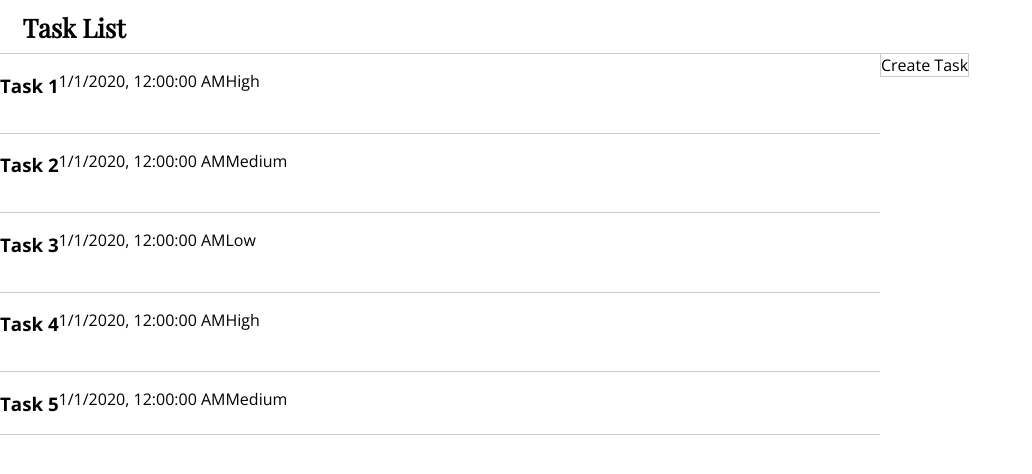
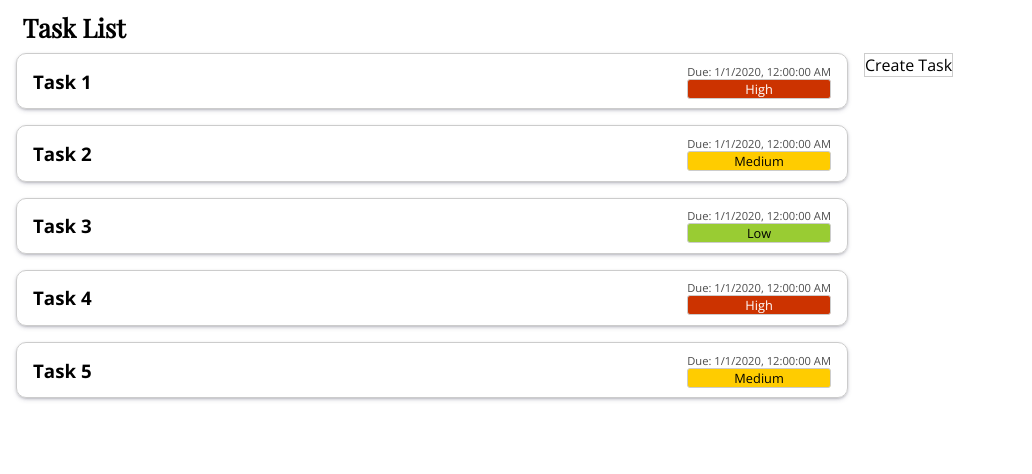
Before and after one commit to kensanangelo/task-list-demo, a React (Create React App) app: page / in a window 1280 px wide. Shown: the top 474 px of the page, without its empty margins (0-1032 px from the left). Built offline with nearby package versions, Linux system fonts and the light colour scheme.

Commit message:
Styles SingleTask (and its list in TaskList)

```diff
--- a/src/common/SingleTask/MoreSection.tsx
+++ b/src/common/SingleTask/MoreSection.tsx
@@ -1,3 +1,4 @@
+import styled from 'styled-components';
 import { Status } from '../../types/Task';
 
 interface MoreSectionProps {
@@ -8,12 +9,38 @@ interface MoreSectionProps {
 
 const MoreSection = ({ description, assignee, status }: MoreSectionProps) => {
 	return (
-		<div>
-			{description ? <p>{description}</p> : null}
-			<p>Assignee: {assignee}</p>
-			<p>{status}</p>
-		</div>
+		<Container>
+			{description ? <Description>{description}</Description> : null}
+			<Col>
+				<Item>Assignee: {assignee}</Item>
+				<Item>{status}</Item>
+			</Col>
+		</Container>
 	);
 };
 
+const Container = styled.div`
+	display: flex;
+	gap: 1rem;
+
+	margin-top: 0.5rem;
+`;
+
+const Col = styled.div`
+	margin-left: auto;
+`;
+
+const Item = styled.p`
+	margin: 0;
+	padding: 0;
+	text-align: right;
+
+	font-size: 0.8rem;
+`;
+
+const Description = styled.p`
+	margin: 0;
+	padding: 0;
+`;
+
 export default MoreSection;
--- a/src/common/SingleTask/SingleTask.tsx
+++ b/src/common/SingleTask/SingleTask.tsx
@@ -1,5 +1,5 @@
 import { useState } from 'react';
-import { Task } from '../../types/Task';
+import { Priority, Task } from '../../types/Task';
 import MoreSection from './MoreSection';
 import styled from 'styled-components';
 
@@ -12,9 +12,17 @@ const SingleTask = ({ task }: Props) => {
 
 	return (
 		<MainContainer onClick={() => setShowMore(!showMore)}>
-			<h3>{task.name}</h3>
-			<p>{new Date(task.due).toLocaleString('en-us')}</p>
-			<p>{task.priority}</p>
+			<Row>
+				<Name>{task.name}</Name>
+				<InfoCol>
+					<DueDate>
+						Due: {new Date(task.due).toLocaleString('en-us')}
+					</DueDate>
+					<PriorityComponent level={task.priority}>
+						{task.priority}
+					</PriorityComponent>
+				</InfoCol>
+			</Row>
 			{showMore && (
 				<MoreSection
 					description={task.description}
@@ -27,7 +35,60 @@ const SingleTask = ({ task }: Props) => {
 };
 
 const MainContainer = styled.button`
+	width: 100%;
+
+	padding: 0.6rem 1rem;
+
+	border: 1px solid #ccc;
+	border-radius: 10px;
+
+	box-shadow: rgba(50, 50, 93, 0.25) 0px 2px 5px -1px,
+		rgba(0, 0, 0, 0.3) 0px 1px 3px -1px;
+`;
+
+const Row = styled.div`
 	display: flex;
+	justify-content: space-between;
+	align-items: center;
+
+	width: 100%;
+`;
+
+const InfoCol = styled.div`
+	display: flex;
+	flex-direction: column;
+`;
+
+const Name = styled.h3`
+	margin: 0;
+	padding: 0;
+`;
+
+const DueDate = styled.p`
+	margin: 0;
+	padding: 0;
+
+	opacity: 0.7;
+	font-size: 0.7rem;
+`;
+
+const PriorityComponent = styled.p<{ level: Priority }>`
+	margin: 0;
+	padding: 0;
+
+	font-size: 0.8rem;
+	border: 1px solid #ccc;
+	border-radius: 3px;
+
+	${(props) =>
+		props.level === 'High'
+			? `
+	background-color: #cc3300;
+	color: #fff;
+	`
+			: props.level === 'Medium'
+			? `background-color: #ffcc00;`
+			: 'background-color: #99cc33'}
 `;
 
 export default SingleTask;
--- a/src/mocks/apiResponses.ts
+++ b/src/mocks/apiResponses.ts
@@ -33,7 +33,7 @@ export const tasks: Task[] = [
 		name: 'Task 4',
 		due: '2020-01-01T00:00:00.000Z',
 		priority: 'High',
-		description: 'This is a task',
+		description: '',
 		assignee: 'Bob',
 		status: 'Not Started',
 	},
--- a/src/pages/TaskList.tsx
+++ b/src/pages/TaskList.tsx
@@ -29,6 +29,10 @@ export default TaskList;
 
 const Main = styled.main`
 	display: flex;
+	gap: 1rem;
+
+	padding: 1rem;
+	padding-top: 0;
 
 	@media only screen and (max-width: 800px) {
 		flex-direction: column;
@@ -41,16 +45,14 @@ const List = styled.ul`
 
 	margin: 0 auto;
 	flex: 2;
+	width: 100%;
+
+	display: flex;
+	flex-direction: column;
+	gap: 1rem;
 `;
 
-const ListItem = styled.li`
-	margin-bottom: 1rem;
-	border-top: 1px solid #ccc;
-
-	&:last-child {
-		border-bottom: 1px solid #ccc;
-	}
-`;
+const ListItem = styled.li``;
 
 const FormCol = styled.div`
 	flex: 1;
```
